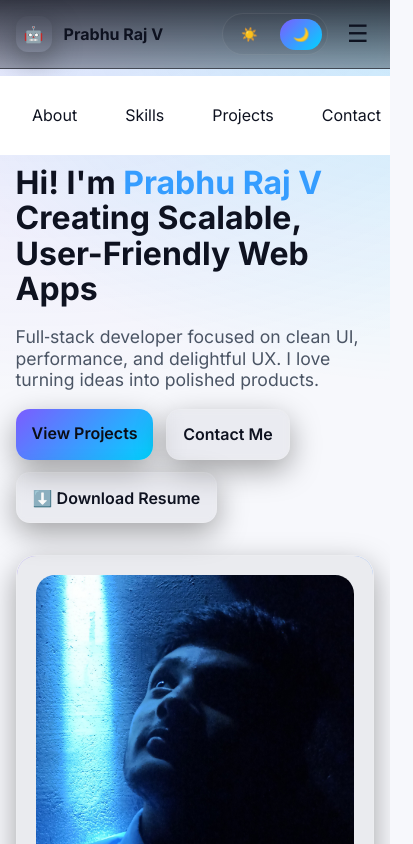
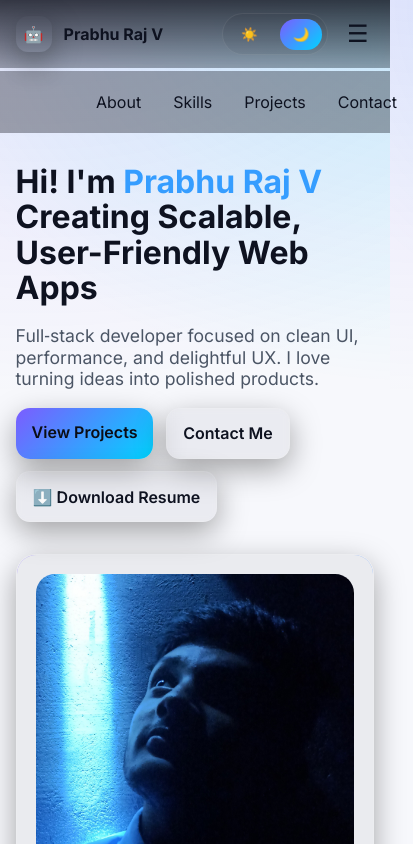
Before and after one commit to prabhuraj-droid/my-website, a plain HTML site: page index.html in a window 390 px wide. Both pictures are taken after a click on the button "Menu". Shown: the top 844 px of the page, 413 px wide, since content can reach past the window. Drawn offline with Linux system fonts and the light colour scheme.

Commit message:
style.css

```diff
--- a/style.css
+++ b/style.css
@@ -1,3 +1,6 @@
+/* ========================
+   Variables & Theme
+======================== */
 :root {
   --bg: #0b0d15;
   --bg-soft: #0f1220;
@@ -14,6 +17,7 @@
   background-size: cover;
   background-attachment: fixed;
 }
+
 @media (prefers-color-scheme: light) {
   :root {
     --bg: #f7f8fc;
@@ -24,6 +28,10 @@
     --ring: #c7b8ff;
   }
 }
+
+/* ========================
+   Global Styles
+======================== */
 * { box-sizing: border-box; }
 html, body { height: 100%; scroll-behavior: smooth; margin: 0; }
 body {
@@ -40,6 +48,10 @@ body {
 
 a { color: inherit; text-decoration: none; }
 .container { width: min(1100px, 92%); margin-inline: auto; }
+
+/* ========================
+   Buttons & Chips
+======================== */
 .btn {
   align-items: center;
   gap: .55rem;
@@ -67,13 +79,16 @@ a { color: inherit; text-decoration: none; }
   color: var(--muted);
   border: 1px solid rgba(255,255,255,.06);
 }
+
+/* ========================
+   Navigation
+======================== */
 .nav {
   position: sticky;
   top: 0;
   z-index: 50;
   backdrop-filter: blur(8px) saturate(140%);
   background: linear-gradient(180deg, rgba(10,12,21,.8), rgba(10,12,21,.35));
-  border-bottom: 1px solid rgba(255,255,255,.08);
 }
 .nav-inner {
   display: flex;
@@ -99,50 +114,58 @@ a { color: inherit; text-decoration: none; }
 }
 /* Navbar right side */
 .nav-right { display: flex; align-items: center; gap: .8rem; }
+
 /* Desktop menu */
 .nav-menu { display: flex; gap: 1rem; list-style: none; margin: 0; padding: 0; }
 .nav-menu a { padding: .6rem .9rem; border-radius: 12px; color: var(--muted); }
 .nav-menu a:hover { background: var(--card); color: var(--text); }
+
 /* Mobile menu (hidden by default) */
 .mobile-menu {
   display: none;           /* hidden by default */
   flex-direction: row;     /* horizontal layout */
-  list-style: none;        /* remove bullets */
-  gap: 1rem;
-  overflow-x: auto;        /* scrollable if needed */
-  padding: 0.5rem 1rem;
-  background: var(--bg-soft);
+  list-style: none;
   width: 100%;
   position: absolute;
   top: 60px;               /* adjust according to navbar height */
   left: 0;
-  z-index: 9999;
+  z-index: 50;
+  align-items: center;
+  justify-content: space-between;
 }
+
 .mobile-menu.show {
   display: flex;           /* show when toggled */
 }
+
+
 /* Mobile menu items */
 .mobile-menu li {
   display: inline-block;
 }
+
 .mobile-menu a {
   display: inline-block;
-  padding: 0.6rem 1rem;
+  padding: 1rem;
   border-radius: 12px;
-  color: var(--text);
   text-align: center;
   white-space: nowrap;
 }
+
 .mobile-menu a:hover {
   background: var(--card);
 }
+
 /* Hamburger visible on mobile */
 .hamburger { display: none; background: transparent; border: 0; color: var(--text); font-size: 1.5rem; cursor: pointer; }
+
 /* Responsive */
 @media (max-width: 640px) {
   .nav-menu { display: none; } /* hide desktop menu */
   .hamburger { display: block; } /* show hamburger */
 }
+
+
 /* ========================
    Hero Section
 ======================== */
@@ -172,17 +195,20 @@ a { color: inherit; text-decoration: none; }
   font-weight: 600;
   color: var(--muted);
 }
+
 /* ========================
    Sections
 ======================== */
 section { padding: 4rem 0; }
 .section-title { font-size: 1.9rem; margin: .2rem 0 1rem; }
 .kicker { letter-spacing: .1em; text-transform: uppercase; font-weight: 700; color: var(--brand-2); font-size: .85rem; }
+
 /* ========================
    About Section
 ======================== */
 .about { display: grid; grid-template-columns: .9fr 1.1fr; gap: 2rem; }
 .about .card { background: var(--card); border: 1px solid rgba(255,255,255,.08); border-radius: var(--radius); padding: 1.2rem; }
+
 /* ========================
    Skills
 ======================== */
@@ -190,6 +216,7 @@ section { padding: 4rem 0; }
 .skill { background: var(--card); border: 1px solid rgba(255,255,255,.08); border-radius: 16px; padding: 1rem; }
 .bar { height: 10px; background: rgba(255,255,255,.12); border-radius: 10px; overflow: hidden; }
 .bar > span { display: block; height: 100%; background: linear-gradient(90deg, var(--brand), var(--brand-2)); }
+
 /* ========================
    Projects
 ======================== */
@@ -213,6 +240,7 @@ section { padding: 4rem 0; }
 }
 .project .thumb img.project-img:hover { transform: scale(1.05); }
 .project .stack { display: flex; flex-wrap: wrap; gap: .5rem; margin-top: .8rem; }
+
 /* ========================
    Timeline
 ======================== */
@@ -238,6 +266,7 @@ section { padding: 4rem 0; }
   background: var(--brand-2);
   box-shadow: 0 0 0 3px rgba(0,212,255,.2);
 }
+
 /* ========================
    Contact Form
 ======================== */
@@ -245,16 +274,19 @@ form { display: grid; gap: .8rem; }
 input, textarea {
   width: 100%;
   padding: 1rem;
+  font-family: Inter, system-ui, -apple-system, Segoe UI, Roboto, Poppins, sans-serif;
   border-radius: 10px;
   border: 1px solid rgba(255,255,255,.14);
   background: var(--bg-soft);
   color: var(--text);
 }
 textarea { min-height: 140px; }
+
 /* ========================
    Footer
 ======================== */
 footer { padding: 2.2rem 0; color: var(--muted); }
+
 /* ========================
    Responsive
 ======================== */
@@ -271,16 +303,17 @@ footer { padding: 2.2rem 0; color: var(--muted); }
   .mobile-menu {
     display: none;
     position: absolute;
-    top: 60px;
+    top: 55px;
     right: 0;
     left: 0;
-    background: var(--bg-soft);
-    border-bottom: 1px solid rgba(255,255,255,.08);
-    padding: 1rem;
+    padding: 0.5rem 5rem;
+    backdrop-filter: blur(8px) saturate(140%);
+    background: linear-gradient(180deg, rgba(10, 12, 21, .35), rgba(10, 12, 21, .35));
   }
   .mobile-menu a { display: block; padding: .8rem 1rem; border-radius: 12px; }
-  .mobile-menu a:hover { background: var(--card); }
+  .mobile-menu a:hover { background: var(--card);color: var(--text); }
 }
+
 /* ========================
    Fancy Rings & Toggle
 ======================== */
```
